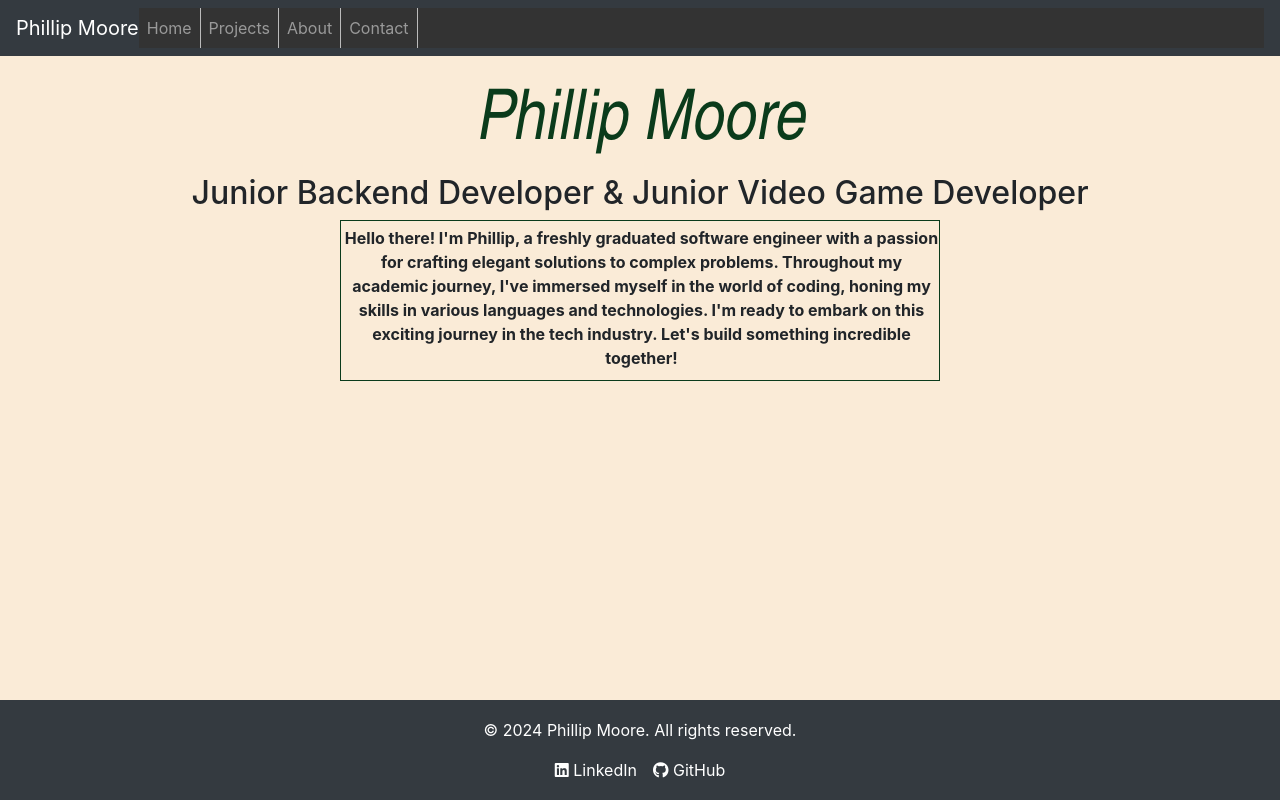
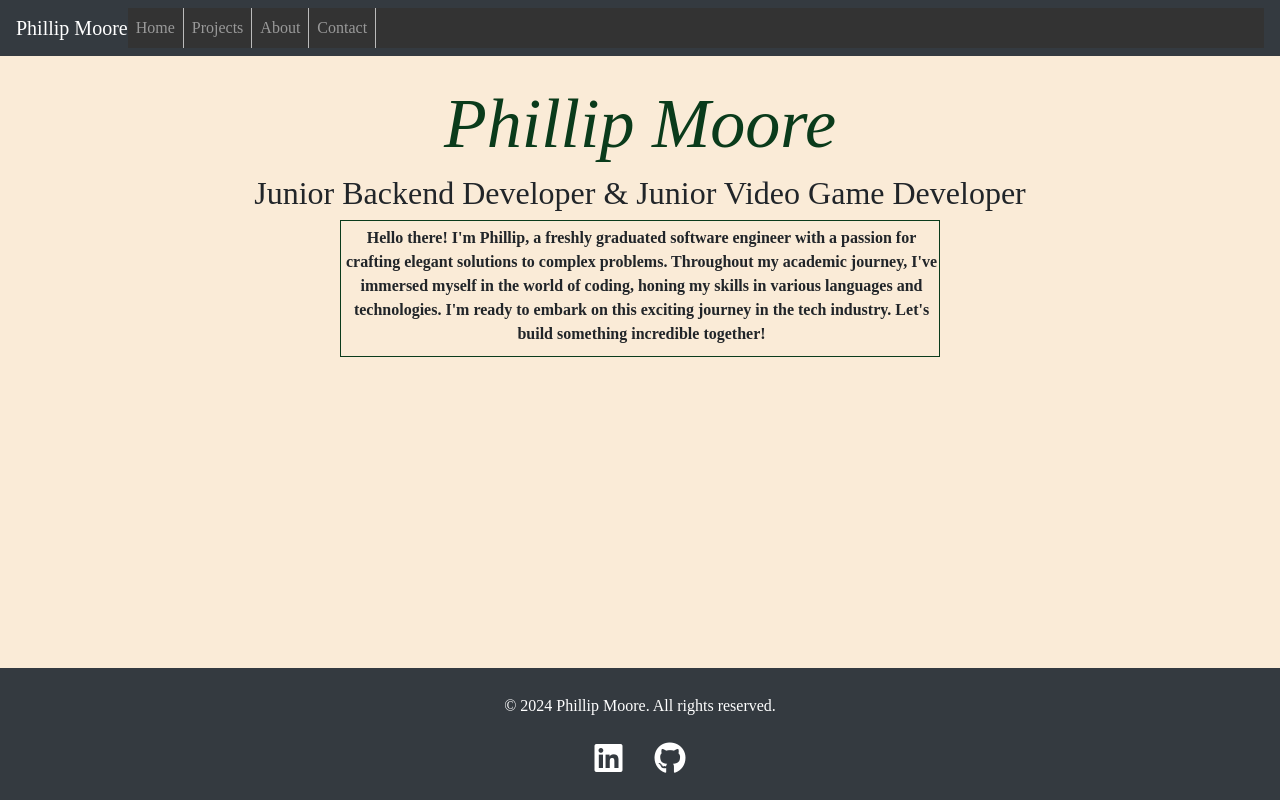
Before and after one commit to Phillipmoore01/Phillipmoore01.github.io, a PHP site: page /about.html in a window 1280 px wide. Run offline with PHP 8.4, Linux system fonts and the light colour scheme; some libraries are stand-ins or nearby versions.

Commit message:
Added social icons to footer and adjusted spacing for project cards

```diff
--- a/about.html
+++ b/about.html
@@ -48,11 +48,11 @@
                     &copy; 2024 Phillip Moore. All rights reserved.
                 </div>
                 <div class="social-links">
-                    <a href="https://www.linkedin.com/in/phillip-moore-aa41402a2/">
-                        <i class="fab fa-linkedin"></i> LinkedIn
+                    <a href="https://www.linkedin.com/in/phillip-moore-aa41402a2/" class="social-icon" title="LinkedIn">
+                        <i class="fab fa-linkedin fa-2x"></i>
                     </a>
-                    <a href="https://github.com/Phillipmoore01">
-                        <i class="fab fa-github"></i> GitHub
+                    <a href="https://github.com/Phillipmoore01" class="social-icon" title="GitHub">
+                        <i class="fab fa-github fa-2x"></i>
                     </a>
                 </div>
             </div>
--- a/styles/default.css
+++ b/styles/default.css
@@ -44,7 +44,7 @@ h1{
     text-align: center;
     color: #0A3B1b;
     font-style: oblique;
-    font-family: 'Arial Narrow';
+    font-family: 'Neuton', serif;
 }
 .buffer{
     color: antiquewhite;
@@ -54,12 +54,17 @@ h2{
     text-align: center;
 }
 body{
+    font-family: 'Neuton', serif;
     background-color: #faebd7;
+    display: flex;
+    flex-direction: column;
+    min-height: 100vh;
 }
 
 p{
     text-align: center;
     font-weight: bold;
+    font-family: 'Neuton', serif;
 }
 .Hbox{
     width:600px;
@@ -72,6 +77,7 @@ p{
     padding-left:3px;
     padding-bottom:10px;
       word-wrap: break-word;
+    font-family: 'Neuton', serif;
 }
 .Hbox.image-wrapper{
     width: 100%;
@@ -82,6 +88,7 @@ p{
 .card {
     box-shadow: 0 4px 2px 0 rgba(0,0,0,0.2);
     transition: 0.3s;
+    font-family: 'Neuton', serif;
   }
 
   .card:hover {
@@ -116,14 +123,17 @@ main {
 /* Navbar styles */
 .navbar {
     text-align: center;
+    font-family: 'Neuton', serif;
 }
 
 .navbar-brand {
     margin: 0 auto;
+    font-family: 'Neuton', serif;
 }
 
 .navbar-nav {
     margin: 0 auto;
+    font-family: 'Neuton', serif;
 }
 
 /* Footer styles */
@@ -131,14 +141,16 @@ main {
     flex-shrink: 0;
     background-color: #343a40;
     color: white;
-    padding: 1rem 0;
+    padding: 1.5rem 0;
     margin-top: auto;
     text-align: center;
+    font-family: 'Neuton', serif;
 }
 
 .footer a {
     color: white;
     text-decoration: none;
+    font-family: 'Neuton', serif;
 }
 
 .footer a:hover {
@@ -150,15 +162,96 @@ main {
     display: flex;
     flex-direction: column;
     align-items: center;
-    gap: 1rem;
+    gap: 1.5rem;
 }
 
 .social-links {
     display: flex;
-    gap: 1rem;
+    gap: 2rem;
     justify-content: center;
+}
+
+.social-icon {
+    color: white;
+    text-decoration: none;
+    transition: color 0.3s ease, transform 0.3s ease;
+}
+
+.social-icon:hover {
+    color: #17a2b8;
+    transform: translateY(-3px);
+}
+
+.social-icon i {
+    display: block;
 }
 
 .copyright {
     text-align: center;
+    font-family: 'Neuton', serif;
+    margin-bottom: 0;
 }
+
+/* Typography */
+h1, h2, h3, h4, h5, h6 {
+    font-family: 'Neuton', serif;
+}
+
+/* Projects Section */
+.projects-section {
+    padding: 2rem 0;
+    background-color: #f8f9fa;
+}
+
+.card {
+    box-shadow: 0 4px 8px rgba(0,0,0,0.1);
+    transition: transform 0.3s ease, box-shadow 0.3s ease;
+    border: none;
+    border-radius: 8px;
+    overflow: hidden;
+}
+
+.card:hover {
+    transform: translateY(-5px);
+    box-shadow: 0 8px 16px rgba(0,0,0,0.2);
+}
+
+.card-img-top {
+    height: 200px;
+    object-fit: cover;
+}
+
+.card-link {
+    text-decoration: none;
+    color: inherit;
+}
+
+.card-link:hover {
+    text-decoration: none;
+    color: inherit;
+}
+
+.card-body {
+    padding: 1.5rem;
+}
+
+.card-title {
+    color: #0A3B1b;
+    margin-bottom: 1rem;
+}
+
+.card-text {
+    color: #666;
+    font-weight: normal;
+}
+
+/* Responsive adjustments */
+@media (max-width: 768px) {
+    .projects-section {
+        padding: 1rem 0;
+    }
+
+    .card-img-top {
+        height: 150px;
+    }
+}
```
Also changed, not shown: contact.html (+4 -4 lines), index.html (+30 -30 lines).
